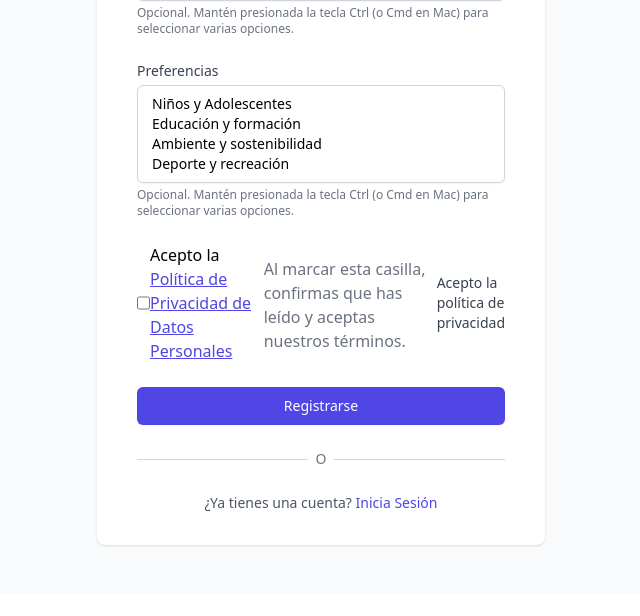
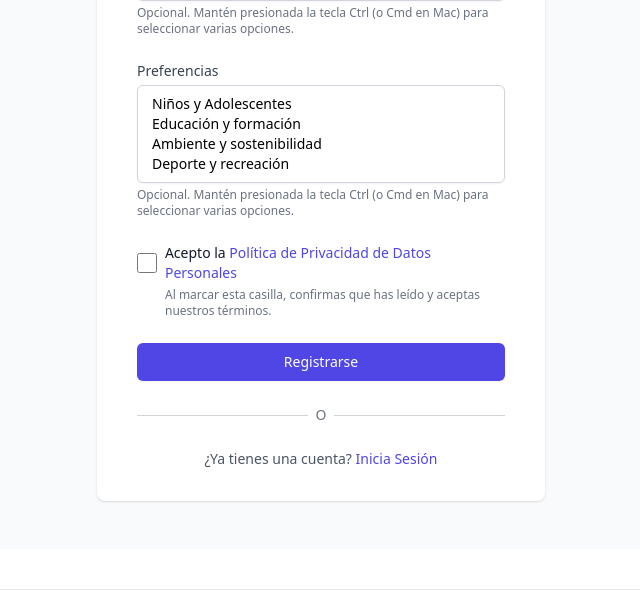
Before and after one commit to dpalominoj/voluntariado-f, a Flask app: page /auth/register in a window 1280 px wide. Shown: the part 929-1545 px from the top of the page, without its empty margins (319-959 px from the left). Run offline with Flask 3, Linux system fonts and the light colour scheme; some libraries are stand-ins or nearby versions.

Commit message:
Update register.html

```diff
--- a/view/templates/auth/register.html
+++ b/view/templates/auth/register.html
@@ -97,21 +97,24 @@
                     {% endif %}
                 </div>
 
-                <div class="flex items-center">
-                    {{ form.acepto_politica(class="h-4 w-4 text-indigo-600 focus:ring-indigo-500 border-gray-300 rounded") }}
-                    <label for="{{ form.acepto_politica.id }}" class="cursor-pointer">
-                        Acepto la
-                            <a href="{{ url_for('static', filename='documentos/Politica_de_Privacidad.pdf') }}" target="_blank" rel="noopener noreferrer" class="text-indigo-600 underline hover:text-indigo-800">
+                <div>
+                    <div class="flex items-center">
+                        {{ form.acepto_politica(class="h-5 w-5 text-indigo-600 focus:ring-indigo-500 border-gray-400 rounded") }}
+                        <label for="{{ form.acepto_politica.id }}" class="ml-2 block text-sm text-gray-900 cursor-pointer">
+                            Acepto la
+                            <a href="{{ url_for('static', filename='documentos/Politica_de_Privacidad.pdf') }}" target="_blank" rel="noopener noreferrer" class="font-medium text-indigo-600 hover:text-indigo-500">
                                 Política de Privacidad de Datos Personales
                             </a>
-                    </label>
-                    <p class="text-gray-500 mt-1">Al marcar esta casilla, confirmas que has leído y aceptas nuestros términos.</p>
-                    {{ form.acepto_politica.label(class="ml-2 block text-sm text-gray-700") }}
+                        </label>
+                    </div>
                     {% if form.acepto_politica.errors %}
-                        {% for error in form.acepto_politica.errors %}
-                            <span class="text-xs text-red-500 ml-2">{{ error }}</span>
-                        {% endfor %}
+                        <div class="mt-1"> {# Removed ml-7. Errors will now be directly under the checkbox line. #}
+                            {% for error in form.acepto_politica.errors %}
+                                <span class="text-xs text-red-500">{{ error }}</span><br>
+                            {% endfor %}
+                        </div>
                     {% endif %}
+                    <p class="mt-1 text-xs text-gray-500 ml-7">Al marcar esta casilla, confirmas que has leído y aceptas nuestros términos.</p>
                 </div>
 
                 <div>
```
